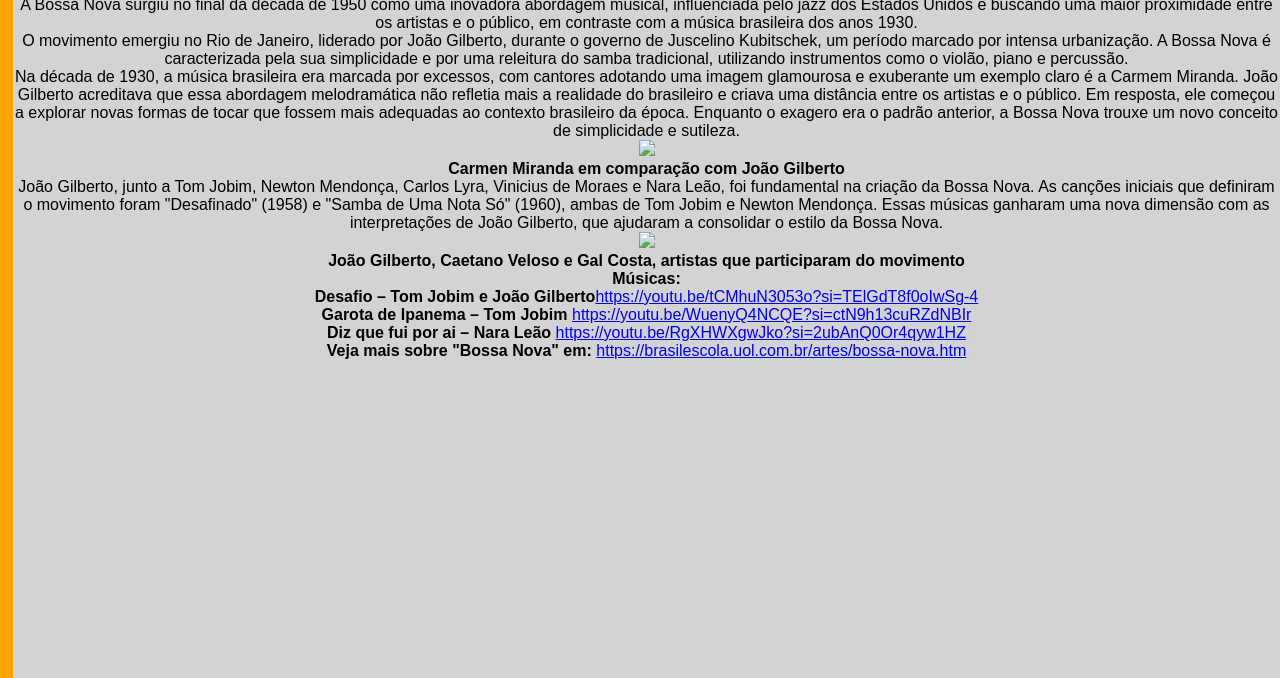
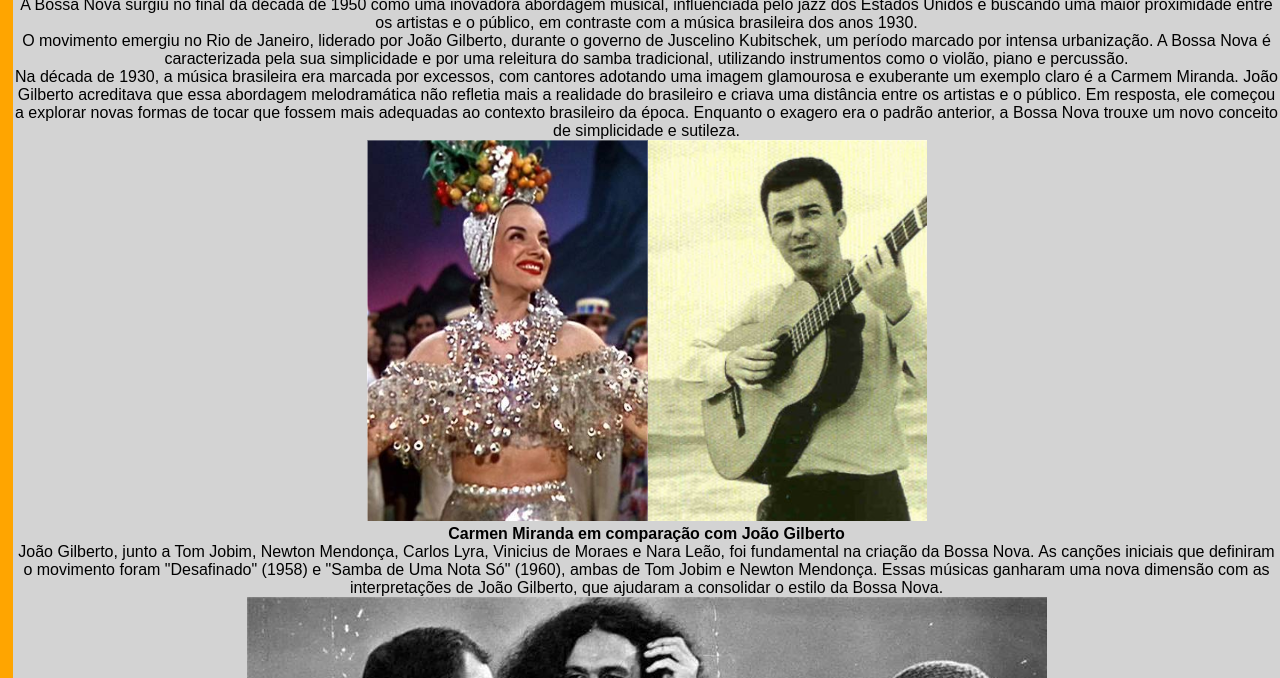
Before and after one commit to ricardoprestes2405/Fluxo_das_Letras, a plain HTML site: page bossanova1958.html in a window 1280 px wide. Shown: the part 122-800 px from the top of the page. Drawn offline with Linux system fonts and the light colour scheme.

Commit message:
Update bossanova1958.html

```diff
--- a/bossanova1958.html
+++ b/bossanova1958.html
@@ -41,11 +41,11 @@
        <p> O movimento emergiu no Rio de Janeiro, liderado por João Gilberto, durante o governo de Juscelino Kubitschek, um período marcado por intensa urbanização. A Bossa Nova é caracterizada pela sua simplicidade e por uma releitura do samba tradicional, utilizando instrumentos como o violão, piano e percussão.</p>
 
         <p>Na década de 1930, a música brasileira era marcada por excessos, com cantores adotando uma imagem glamourosa e exuberante um exemplo claro é a Carmem Miranda. João Gilberto acreditava que essa abordagem melodramática não refletia mais a realidade do brasileiro e criava uma distância entre os artistas e o público. Em resposta, ele começou a explorar novas formas de tocar que fossem mais adequadas ao contexto brasileiro da época. Enquanto o exagero era o padrão anterior, a Bossa Nova trouxe um novo conceito de simplicidade e sutileza.</p>
-        <img src="/imagem.png"/>
+        <img src="/carmen.png"/>
         <p><b>Carmen Miranda em comparação com João Gilberto </b></p>
 
         <p>João Gilberto, junto a Tom Jobim, Newton Mendonça, Carlos Lyra, Vinicius de Moraes e Nara Leão, foi fundamental na criação da Bossa Nova. As canções iniciais que definiram o movimento foram "Desafinado" (1958) e "Samba de Uma Nota Só" (1960), ambas de Tom Jobim e Newton Mendonça. Essas músicas ganharam uma nova dimensão com as interpretações de João Gilberto, que ajudaram a consolidar o estilo da Bossa Nova.</p>
-        <img src="/imagem.jpeg"/>
+        <img src="/joao.jpeg"/>
         <p><b>João Gilberto, Caetano Veloso e Gal Costa, artistas que participaram do movimento</b></p>
 
         <p><b>Músicas:</b></p>
```
